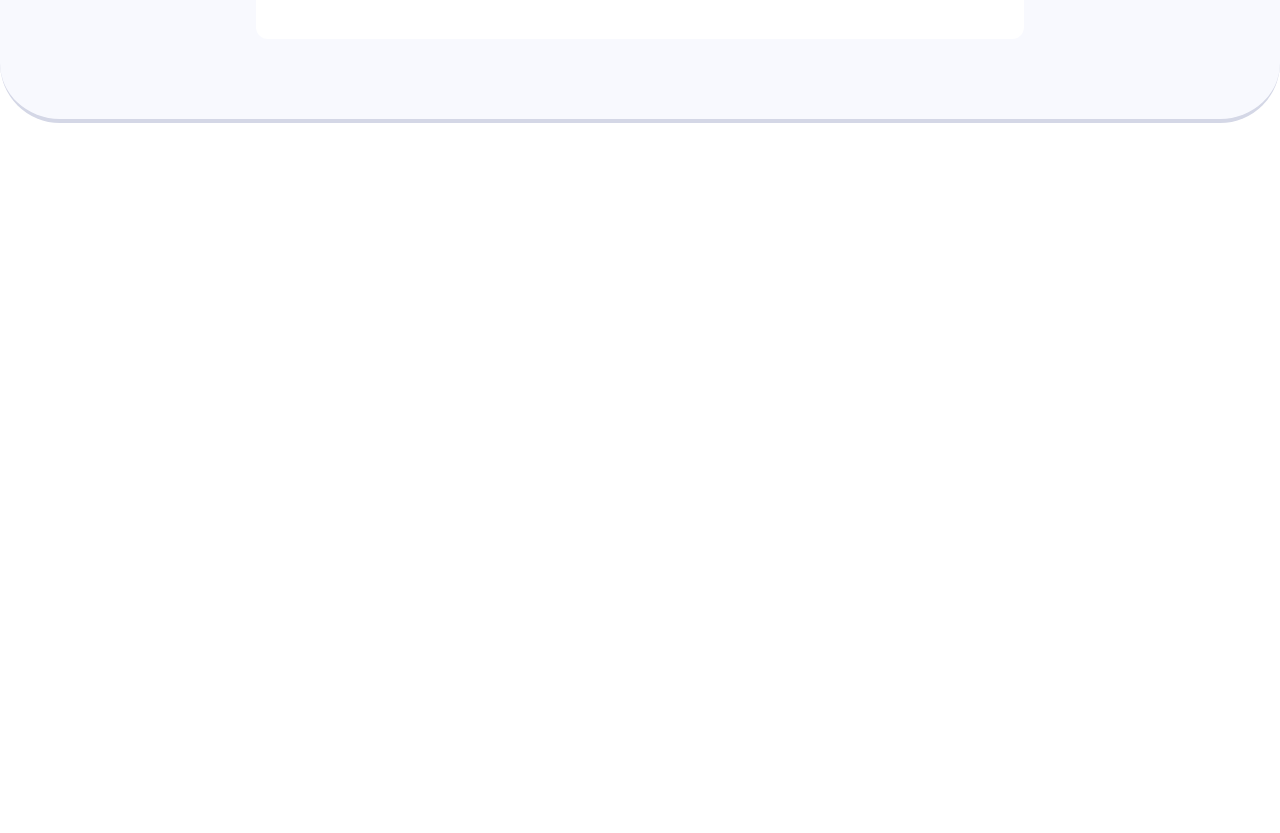
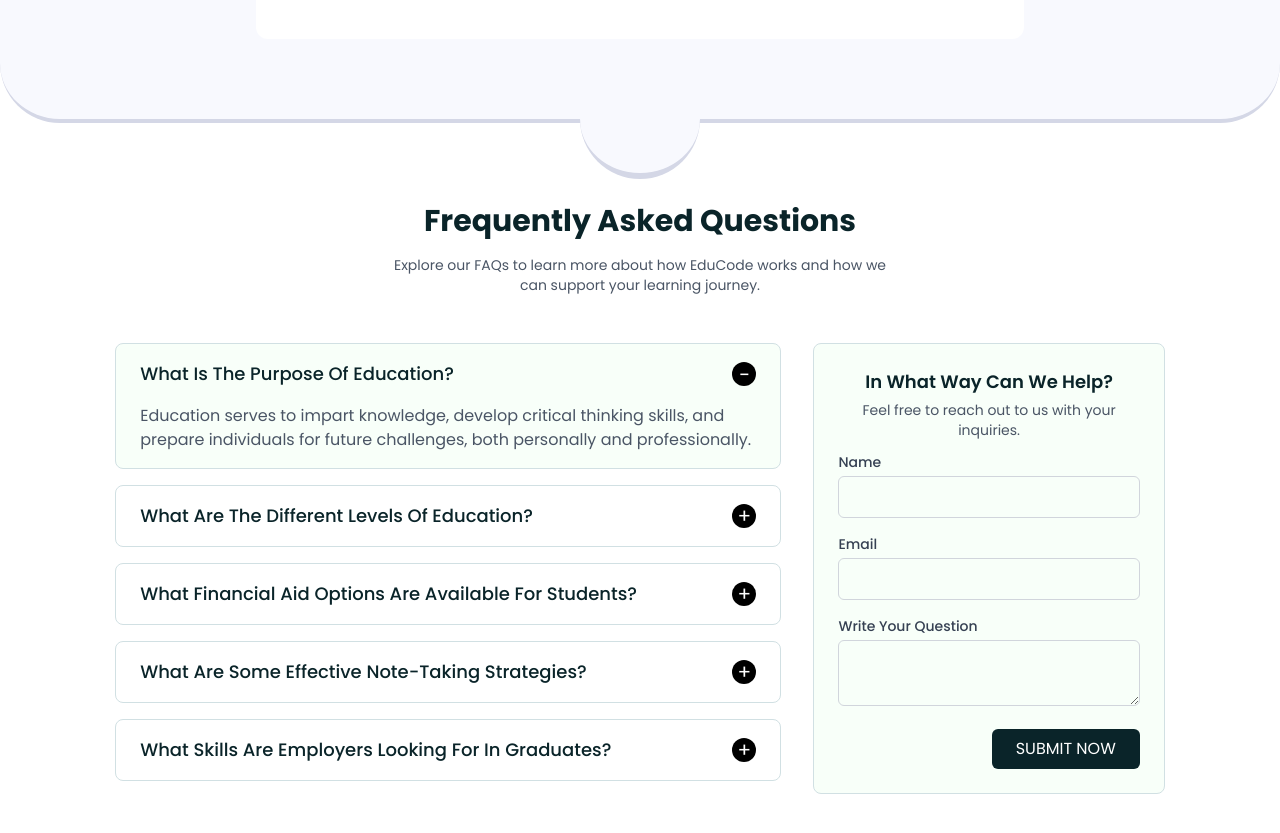
Before and after one commit to Nikunj-Navadiya84/Education, a React (Vite) app in the folder client/: page / in a window 1280 px wide. Shown: the part 4240-5073 px from the top of the page. Before the commit the page ends 4363 px from the top, so only its background shows below. Built offline with nearby package versions, Linux system fonts and the light colour scheme.

Commit message:
Questions

```diff
--- /dev/null
+++ b/client/src/components/Questions.jsx
@@ -0,0 +1,168 @@
+import React, { useState } from 'react';
+
+const Questions = () => {
+    const [activeQuestion, setActiveQuestion] = useState(0);
+    const [formData, setFormData] = useState({
+        name: '',
+        email: '',
+        question: ''
+    });
+
+    const faqData = [
+        {
+            id: 1,
+            question: "What Is The Purpose Of Education?",
+            answer: "Education serves to impart knowledge, develop critical thinking skills, and prepare individuals for future challenges, both personally and professionally."
+        },
+        {
+            id: 2,
+            question: "What Are The Different Levels Of Education?",
+            answer: "Education encompasses various levels including Early Childhood Education, Primary Education, Secondary Education, Higher Education (Undergraduate and Graduate), and Continuing Education programs."
+        },
+        {
+            id: 3,
+            question: "What Financial Aid Options Are Available For Students?",
+            answer: "Students can access various financial aid options including scholarships, grants, student loans, work-study programs, and merit-based financial assistance packages."
+        },
+        {
+            id: 4,
+            question: "What Are Some Effective Note-Taking Strategies?",
+            answer: "Effective note-taking strategies include the Cornell method, mind mapping, outline method, and digital note-taking tools. Focus on key concepts and organize information systematically."
+        },
+        {
+            id: 5,
+            question: "What Skills Are Employers Looking For In Graduates?",
+            answer: "Employers seek graduates with critical thinking, problem-solving, communication, teamwork, digital literacy, and adaptability skills, along with relevant technical expertise."
+        }
+    ];
+
+    const handleQuestionClick = (index) => {
+        if (activeQuestion === index) {
+            setActiveQuestion(null);
+        } else {
+            setActiveQuestion(index);
+        }
+    };
+
+    const handleInputChange = (e) => {
+        const { name, value } = e.target;
+        setFormData(prev => ({
+            ...prev,
+            [name]: value
+        }));
+    };
+
+    const handleSubmit = (e) => {
+        e.preventDefault();
+        // Handle form submission logic here
+        console.log('Form submitted:', formData);
+    };
+
+    return (
+        <section className="w-full px-4 sm:px-[5vw] md:px-[7vw] lg:px-[9vw] py-20">
+            <div className="">
+                {/* Header */}
+                <div className="text-center mb-12">
+                    <h2 className="text-4xl md:text-3xl font-bold text-[#0A2429] mb-4">
+                        Frequently Asked Questions
+                    </h2>
+                    <p className="text-gray-600 w-lg text-sm mx-auto">
+                        Explore our FAQs to learn more about how EduCode works and how
+                        we can support your learning journey.
+                    </p>
+                </div>
+
+                <div className="flex gap-8">
+                    {/* FAQ Section */}
+                    <div className="space-y-4 w-full">
+                        {faqData.map((faq, index) => (
+                            <div
+                                key={faq.id}
+                                className={`border border-[#d1e0e3] rounded-lg overflow-hidden transition-all duration-300 ${activeQuestion === index ? 'bg-[#F8FFF9]' : 'bg-white'}`}
+                            >
+                                <button
+                                    className="w-full px-6 py-4 text-left flex justify-between items-center"
+                                    onClick={() => handleQuestionClick(index)}
+                                >
+                                    <span className="font-medium text-lg text-[#0A2429]">{faq.question}</span>
+                                    <span className={`transform transition-transform text-xl cursor-pointer duration-300 bg-black text-white rounded-full w-6 h-6 flex items-center justify-center ${activeQuestion === index ? 'rotate-180' : ''}` }>
+                                        {activeQuestion === index ? '-' : '+'}
+                                    </span>
+                                </button>
+                                {activeQuestion === index && (
+                                    <div className="px-6 pb-4 text-gray-600 animate-fadeIn">
+                                        {faq.answer}
+                                    </div>
+                                )}
+                            </div>
+                        ))}
+                    </div>
+
+                    {/* Contact Form */}
+                    <div className="bg-[#F8FFF9] p-6 rounded-lg w-1/2 border border-[#d1e0e3]">
+                        <h3 className="text-lg text-center font-semibold mb-1 text-[#0A2429]">
+                            In What Way Can We Help?
+                        </h3>
+                        <p className="text-gray-600 text-center  text-sm mb-3">
+                            Feel free to reach out to us with your inquiries.
+                        </p>
+                        <form onSubmit={handleSubmit} className="space-y-4 ">
+                            <div>
+                                <label htmlFor="name" className="block text-sm font-medium text-gray-700 mb-1">
+                                    Name
+                                </label>
+                                <input
+                                    type="text"
+                                    id="name"
+                                    name="name"
+                                    value={formData.name}
+                                    onChange={handleInputChange}
+                                    className="w-full px-4 py-2 rounded-md border border-gray-300 focus:outline-none focus:ring-2 focus:ring-indigo-500"
+                                    required
+                                />
+                            </div>
+                            <div>
+                                <label htmlFor="email" className="block text-sm font-medium text-gray-700 mb-1">
+                                    Email
+                                </label>
+                                <input
+                                    type="email"
+                                    id="email"
+                                    name="email"
+                                    value={formData.email}
+                                    onChange={handleInputChange}
+                                    className="w-full px-4 py-2 rounded-md border border-gray-300 focus:outline-none focus:ring-2 focus:ring-indigo-500"
+                                    required
+                                />
+                            </div>
+                            <div>
+                                <label htmlFor="question" className="block text-sm font-medium text-gray-700 mb-1">
+                                    Write Your Question
+                                </label>
+                                <textarea
+                                    id="question"
+                                    name="question"
+                                    value={formData.question}
+                                    onChange={handleInputChange}
+                                    rows="2"
+                                    className="w-full px-4 py-2 rounded-md border border-gray-300 focus:outline-none focus:ring-2 focus:ring-indigo-500"
+                                    required
+                                ></textarea>
+                            </div>
+                            <div className='flex justify-end'>
+                            <button
+                                type="submit"
+                                className="flex bg-[#0A2429] text-white py-2 px-6 rounded-md hover:bg-[#0A2429]/90 transition-colors"
+                            >
+                                SUBMIT NOW
+                            </button>
+                            </div>
+                        </form>
+                    </div>
+                </div>
+            </div>
+        </section>
+    );
+};
+
+export default Questions;
--- a/client/src/components/Student.jsx
+++ b/client/src/components/Student.jsx
@@ -52,7 +52,7 @@ const Student = () => {
 
     return (
         <div className='student'>
-            <div className="w-full bg-[#F8F9FE] curved-bottom relative overflow-hidden">
+            <div className="w-full bg-[#F8F9FE] curved-bottom relative ">
                 {/* Top Curve */}
                 <div className="absolute  top-0 left-0 w-full">
                     <svg
--- a/client/src/index.css
+++ b/client/src/index.css
@@ -51,6 +51,6 @@
 }
 
 .student .curved-bottom::after {
-  background: #c5c6cf;
+  background: #F8F9FE;
   border-bottom: 6px solid #d4d7e6;
 }
--- a/client/src/pages/Home.jsx
+++ b/client/src/pages/Home.jsx
@@ -7,7 +7,7 @@ import Courses from "../components/Courses";
 import Principles from "../components/Principles";
 import Counter from "../components/Counter";
 import Student from "../components/Student";
-
+import Questions from "../components/Questions";
 const Home = () => {
   return (
     <div>
@@ -27,6 +27,8 @@ const Home = () => {
       <Counter />
 
       <Student />
+
+      <Questions />
     </div>
   );
 };
```
